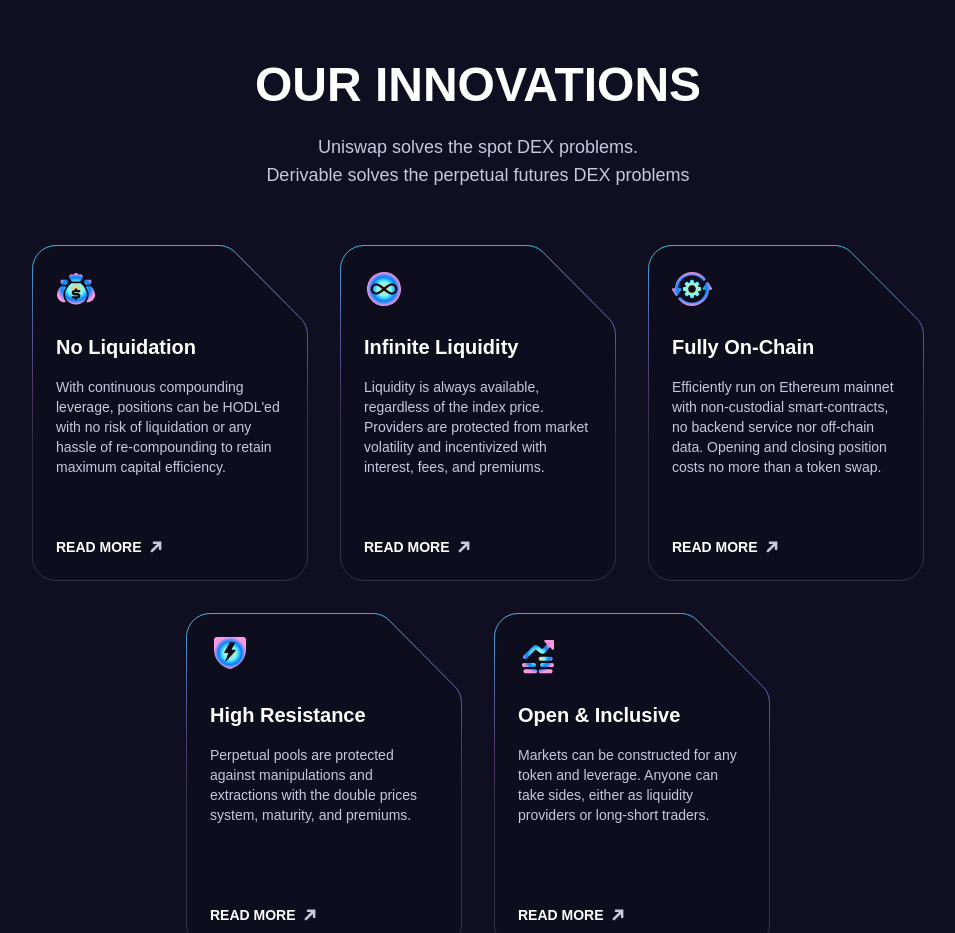
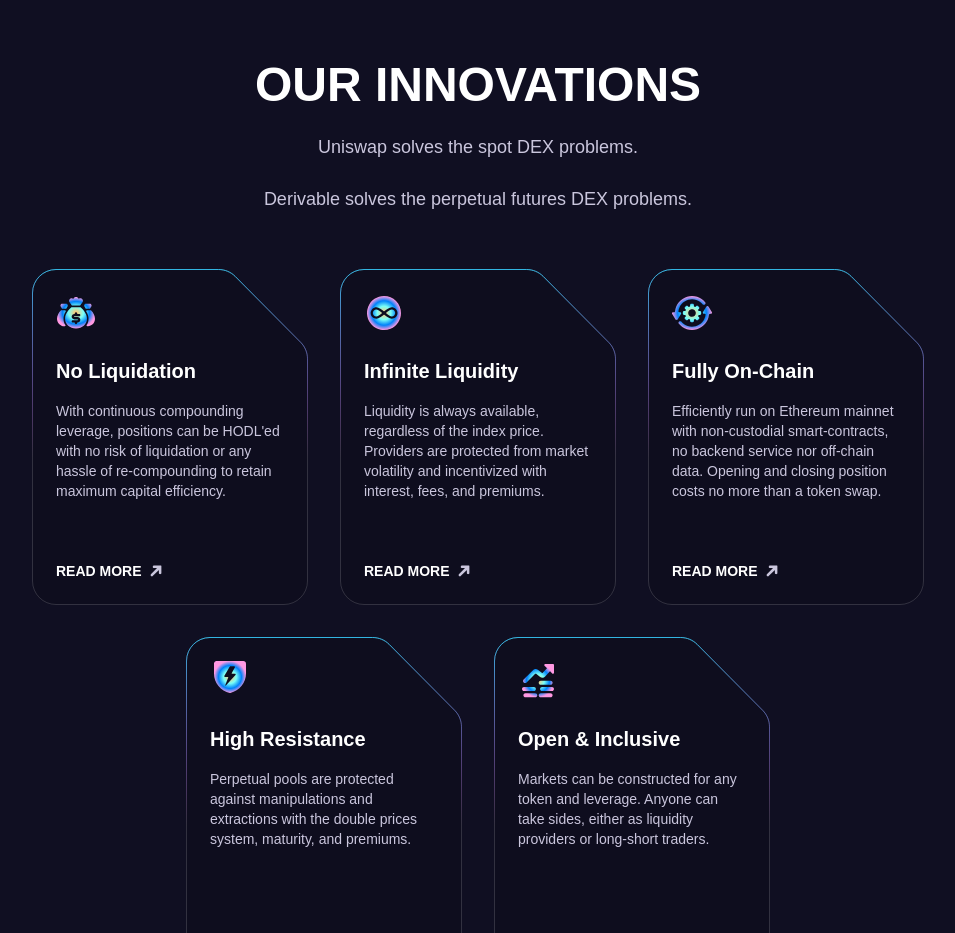
Before and after one commit to endurio/landingpage, a Next.js app: page / in a window 1280 px wide. Shown: the part 1740-2673 px from the top of the page, without its empty margins (162-1117 px from the left). Built offline with nearby package versions, Linux system fonts and the light colour scheme.

Commit message:
split lines

```diff
--- a/app/components/innovation/Innovation.tsx
+++ b/app/components/innovation/Innovation.tsx
@@ -54,8 +54,10 @@ const Innovation = (props) => {
             OUR INNOVATIONS
           </p>
           <p className="text-normal text-lg text-center">
-            Uniswap solves the spot DEX problems. <br /> Derivable solves the
-            perpetual futures DEX problems
+            Uniswap solves the spot DEX problems.
+          </p>
+          <p className="text-normal text-lg text-center">
+            Derivable solves the perpetual futures DEX problems.
           </p>
         </div>
         {props.matches ? (
```
